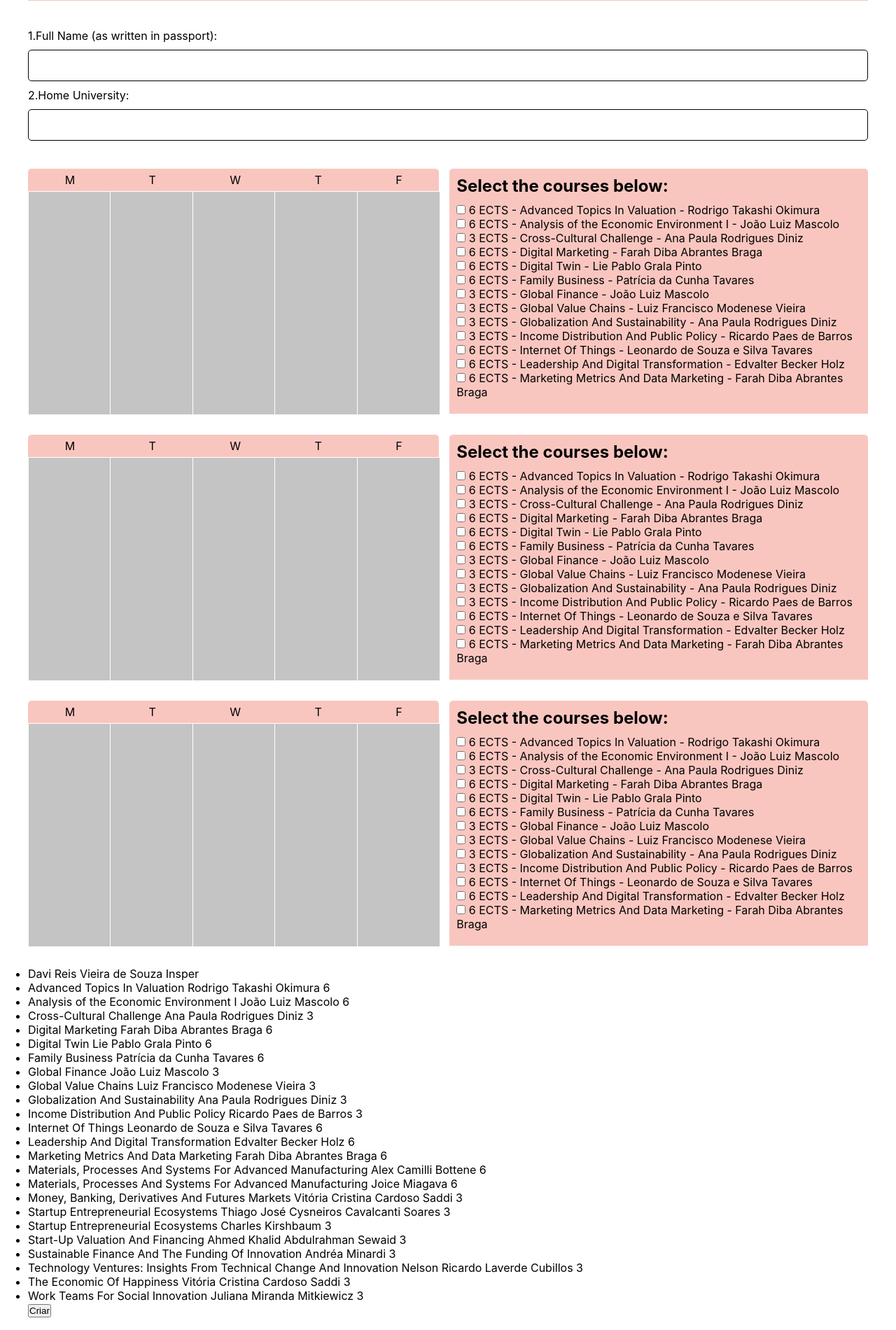
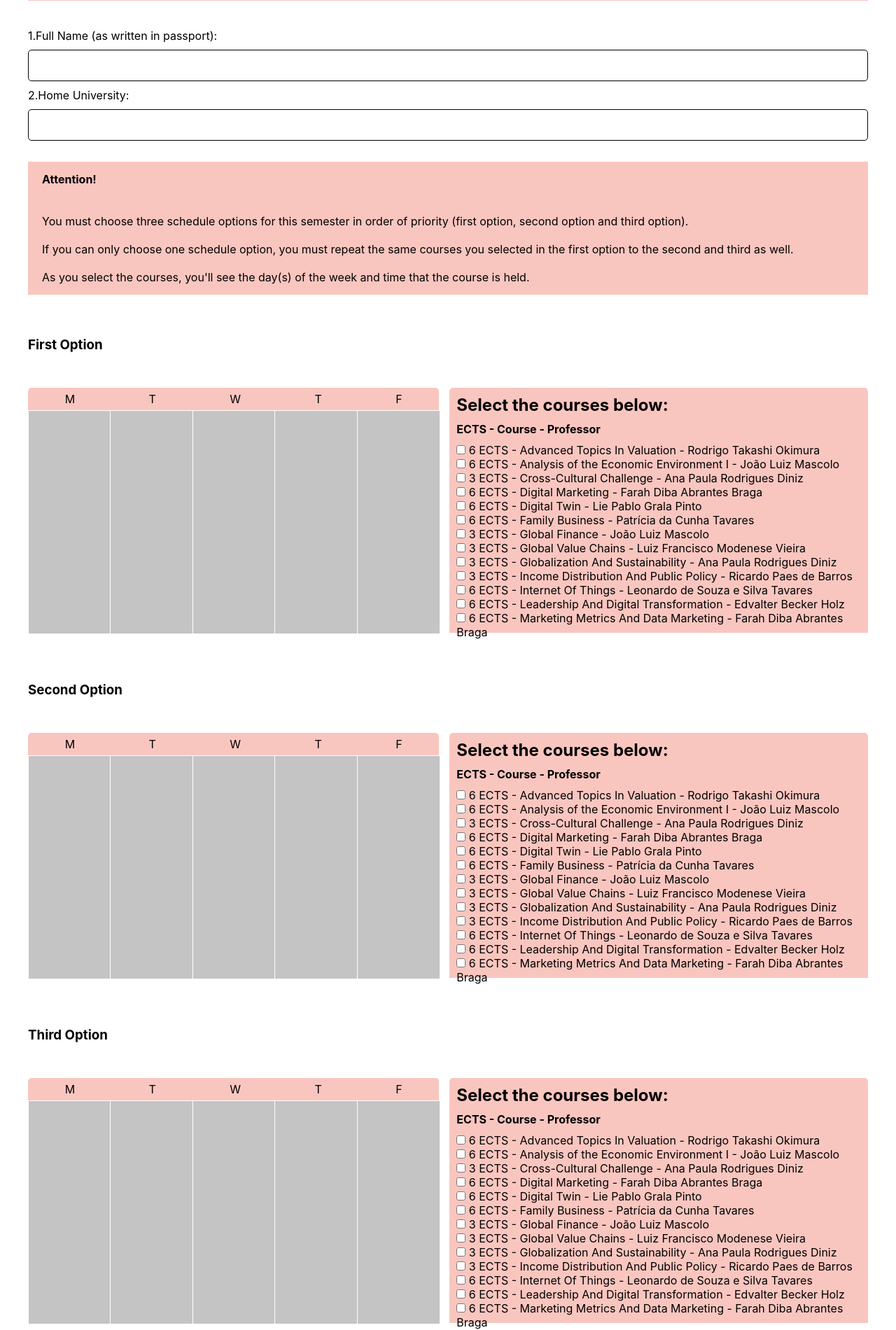
Before and after one commit to Insper/Projeto-Internacional, a Django app: page / in a window 1280 px wide. Shown: the part 655-2555 px from the top of the page at 70% size. Run offline with Django 3.2, Linux system fonts and the light colour scheme; data comes from the database, SQL or seed files in the repository.

Commit message:
Textinho adicionado

```diff
--- a/inputs/static/inputs/css/style.css
+++ b/inputs/static/inputs/css/style.css
@@ -150,9 +150,15 @@ form {
   border-radius: 5px 5px 0 0;
 }
 
-.coursesBox h1 {
+.coursesBox h1{
   margin: 10px;
   font-size: 1.5rem;
+  font-weight: 700;
+  color: black;
+}
+
+.coursesBox h4{
+  margin: 10px;
   font-weight: 700;
   color: black;
 }
--- a/inputs/templates/inputs/index.html
+++ b/inputs/templates/inputs/index.html
@@ -41,7 +41,21 @@
   <label for="homeUniversity">2.Home University:</label> <br>
   <input class="inputFields" id="homeUniversity" name="homeUniversity"></input><br>
 
+  <div class="redBox">
+    <div class="textRedBox">
+      <h4> Attention! </h4> <br><br>
 
+      You must choose three schedule options for this semester in order of priority (first option, second option and third option). <br><br>
+      If you can only choose one schedule option, you must repeat the same courses you selected in the first option to the second
+      and third as well. <br><br>
+      As you select the courses, you'll see the day(s) of the week and time that the course is held.
+
+    </div>
+  </div>
+
+  <br><br>
+  <h3>First Option</h3>
+  <br>
 
   <div class="calendarAndCourses course1">
     <div class="calendarAndCourseContainer">
@@ -74,6 +88,7 @@
 
       <div class="coursesBox">
         <h1>Select the courses below:</h1>
+        <h4>ECTS - Course - Professor</h4>
         <div class='inputList'>
           {%for course in courses %}
           <div>
@@ -85,6 +100,11 @@
       </div>
     </div>
   </div>
+
+  <br><br>
+  <h3>Second Option</h3>
+  <br>
+
 
   <div class="calendarAndCourses course2">
     <div class="calendarAndCourseContainer">
@@ -117,6 +137,8 @@
 
       <div class="coursesBox">
         <h1>Select the courses below:</h1>
+        <h4>ECTS - Course - Professor</h4>
+
         <div class='inputList'>
           {%for course in courses %}
           <div>
@@ -128,6 +150,10 @@
       </div>
     </div>
   </div>
+
+  <br><br>
+  <h3>Third Option</h3>
+  <br>
 
   <div class="calendarAndCourses course3">
     <div class="calendarAndCourseContainer">
@@ -160,6 +186,8 @@
 
       <div class="coursesBox">
         <h1>Select the courses below:</h1>
+        <h4>ECTS - Course - Professor</h4>
+
         <div class='inputList'>
           {%for course in courses %}
           <div>
@@ -173,7 +201,7 @@
   </div>
 
 
-  <ul>
+  <!-- <ul>
       {% for candidate in candidates %}
       <li>{{candidate.name}}  {{candidate.homeUniversity}}</li>
       {% endfor %}
@@ -181,7 +209,7 @@
       {% for course in courses %}
       <li>{{course.name}}  {{course.professor}}  {{course.ects}}</li>
       {% endfor %}
-  </ul>
+  </ul> -->
 
   <button class="btn" type="submit">Criar</button>
 
```
